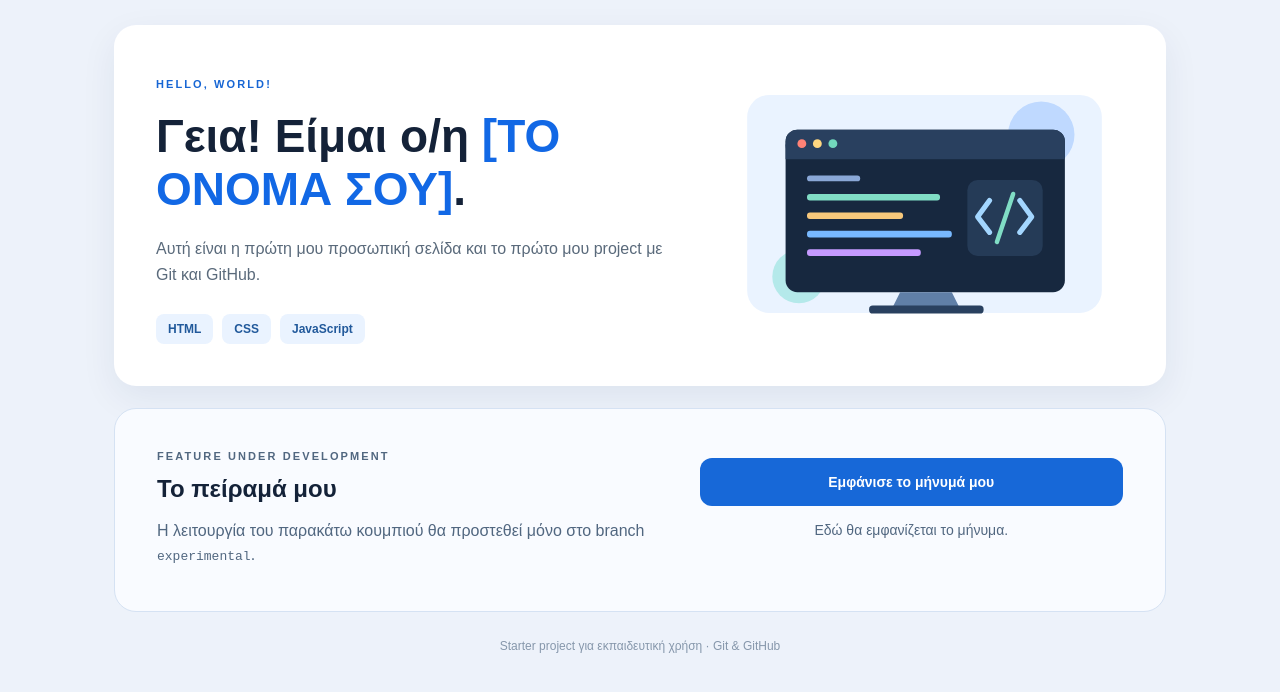
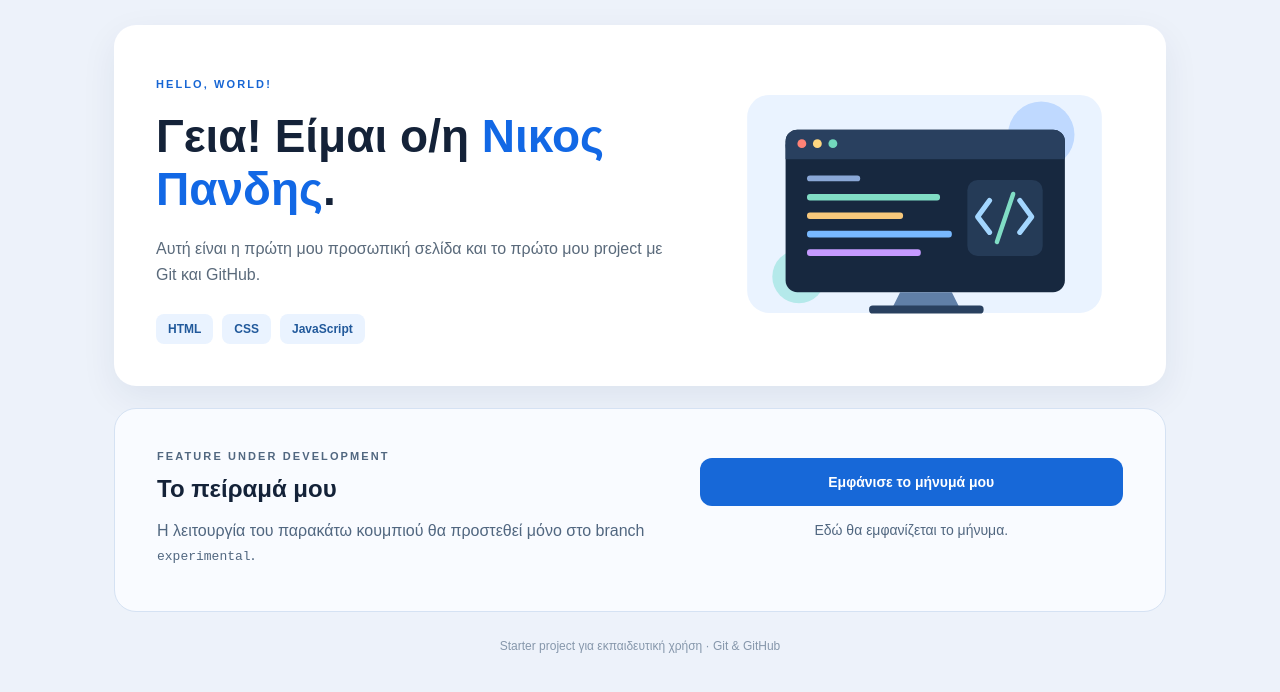
Before and after one commit to NikosP98/MyIekAsk, a plain HTML site: page index.html in a window 1280 px wide. Shown: the part 76-768 px from the top of the page. Drawn offline with Linux system fonts and the light colour scheme.

Commit message:
Personalize welcome text

```diff
--- a/index.html
+++ b/index.html
@@ -21,7 +21,7 @@
       <div class="hero-content">
         <p class="eyebrow">HELLO, WORLD!</p>
         <!-- ΑΛΛΑΓΗ ΓΙΑ ΤΟ BRANCH main: Αντικατάστησε το κείμενο με το όνομά σου. -->
-        <h1 id="main-title">Γεια! Είμαι ο/η <span class="highlight">[ΤΟ ΟΝΟΜΑ ΣΟΥ]</span>.</h1>
+        <h1 id="main-title">Γεια! Είμαι ο/η <span class="highlight">Νικος Πανδης</span>.</h1>
         <p class="intro">Αυτή είναι η πρώτη μου προσωπική σελίδα και το πρώτο μου project με Git και GitHub.</p>
         <div class="tags" aria-label="Τεχνολογίες">
           <span>HTML</span><span>CSS</span><span>JavaScript</span>
```
